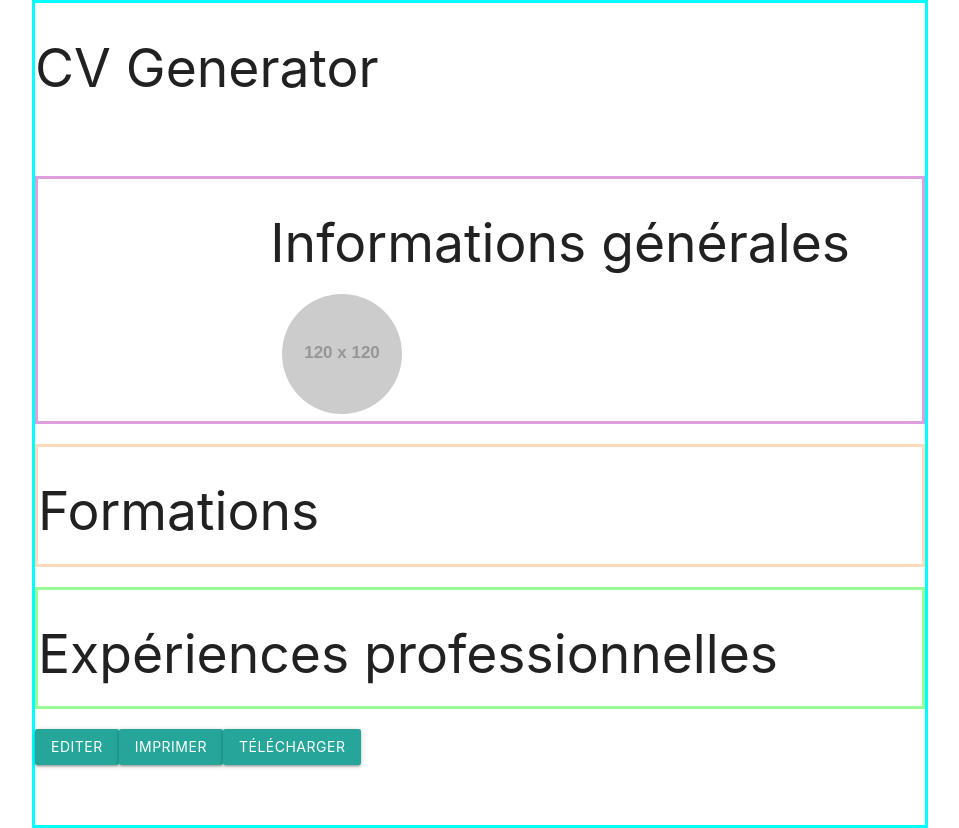
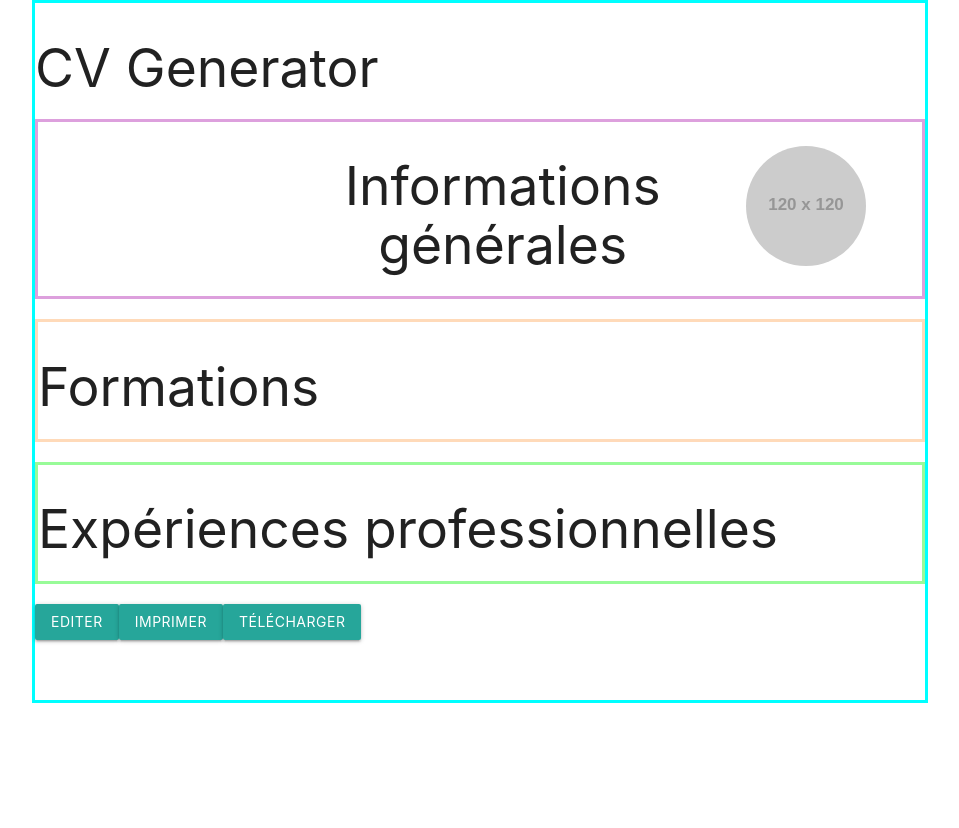
Before and after one commit to AnhPati/OdinProject_react_projects, a React (Vite) app in the folder cv_application/: page / in a window 1280 px wide. Shown: the whole page, without its empty margins (160-1119 px from the left). After the commit the page ends 800 px from the top, so only its background shows below. Built offline with nearby package versions, Linux system fonts and the light colour scheme.

Commit message:
Titles
Correction de l'affichage des titres.

```diff
--- a/cv_application/src/components/CVGenerator.jsx
+++ b/cv_application/src/components/CVGenerator.jsx
@@ -43,19 +43,12 @@ const CVGenerator = ({
         hideElements.map(elem => elem.style.display = 'inline-block')
     }
 
-    const titleApp = dataProfil.jobtitle !== '' ? dataProfil.jobtitle : 'CV Generator'
+    const printHide = (dataProfil.jobtitle !== '' && !editionMode) ? 'hide' : ''
 
     return (
         <div className="row">
-            {!editionMode ? (
-                <h2 id='title-app'>{titleApp}</h2>
-            ) : (
-                <h2 id='title-app'>{titleApp}</h2>
-            )}
             <div className="row">
-                <div className="d-flex">
-                    <h2 id='title-app'>{dataProfil.titleApp}</h2>
-                </div>
+                <h2 id='title-app' className={printHide}>CV Generator</h2>
                 <form id="for-print" className="row" action="">
                     <Profil editionMode={editionMode} datas={dataProfil} setDataProfil={setDataProfil} />
                     <FormationExp editionMode={editionMode} datas={dataFormation} setDataFormation={setDataFormation} />
--- a/cv_application/src/components/Profil.jsx
+++ b/cv_application/src/components/Profil.jsx
@@ -18,9 +18,10 @@ const Profil = ({ editionMode, datas, setDataProfil }) => {
     }
 
     const titleProfil = datas.jobtitle !== '' ? datas.jobtitle : 'Informations générales'
+    const printLayout = editionMode ? '' : 'd-flex'
 
     return (
-        <div className="info-container row">
+        <div className={`info-container row ${printLayout}`}>
             {editionMode ? (
                 <>
                     <h2>Informations générales</h2>
@@ -105,13 +106,8 @@ const Profil = ({ editionMode, datas, setDataProfil }) => {
             ) : (
                 <>
                     <div className='col s3'>
-                        <div className="row">
-                            <p>
-                                {datas.lastname}
-                            </p>
-                            <p>
-                                {datas.firstname}
-                            </p>
+                        <div>
+                            <p>{datas.lastname} {datas.firstname}</p>
                         </div>
                         <div>
                             <p>{datas.adress !== '' ? 'Adresse' : ''}</p>
@@ -126,10 +122,10 @@ const Profil = ({ editionMode, datas, setDataProfil }) => {
                             <p>{datas.email}</p>
                         </div>
                     </div>
-                    <div className='col s9'>
-                        <h2>{titleProfil}</h2>
+                    <div className="col s9 d-flex">
+                        <h2 className="valign-wrapper center-align">{titleProfil}</h2>
                         {!editionMode && (
-                            <div className="col s4">
+                            <div className="col s4  valign-wrapper">
                                 <div className="photo-img">
                                     <img src={datas.photo} alt="" className="circle responsive-img" />
                                 </div>
```
